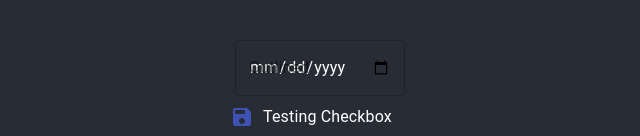
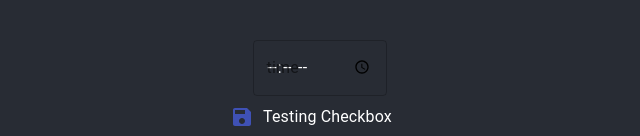
Before and after one commit to k4u5hik/materialUI-Tutorial, a React (Create React App) app in the folder materialui-react-tutorial/: page / in a window 1280 px wide. Shown: the part 112-248 px from the top of the page, without its empty margins (320-960 px from the left). Built offline with nearby package versions, Linux system fonts and the light colour scheme.

Commit message:
input type = time

```diff
--- a/materialui-react-tutorial/src/App.js
+++ b/materialui-react-tutorial/src/App.js
@@ -31,7 +31,7 @@ function App() {
   return (
     <div className='App'>
       <header className='App-header'>
-        <TextField id="outlined-basic" label="Outlined" variant="outlined" color='secondary' type='date' />
+        <TextField id="outlined-basic" label="Outlined" variant="outlined" color='secondary' type='time' label='time'/>
         <CheckboxExample />
         <ButtonGroup
           variant='contained'
```
